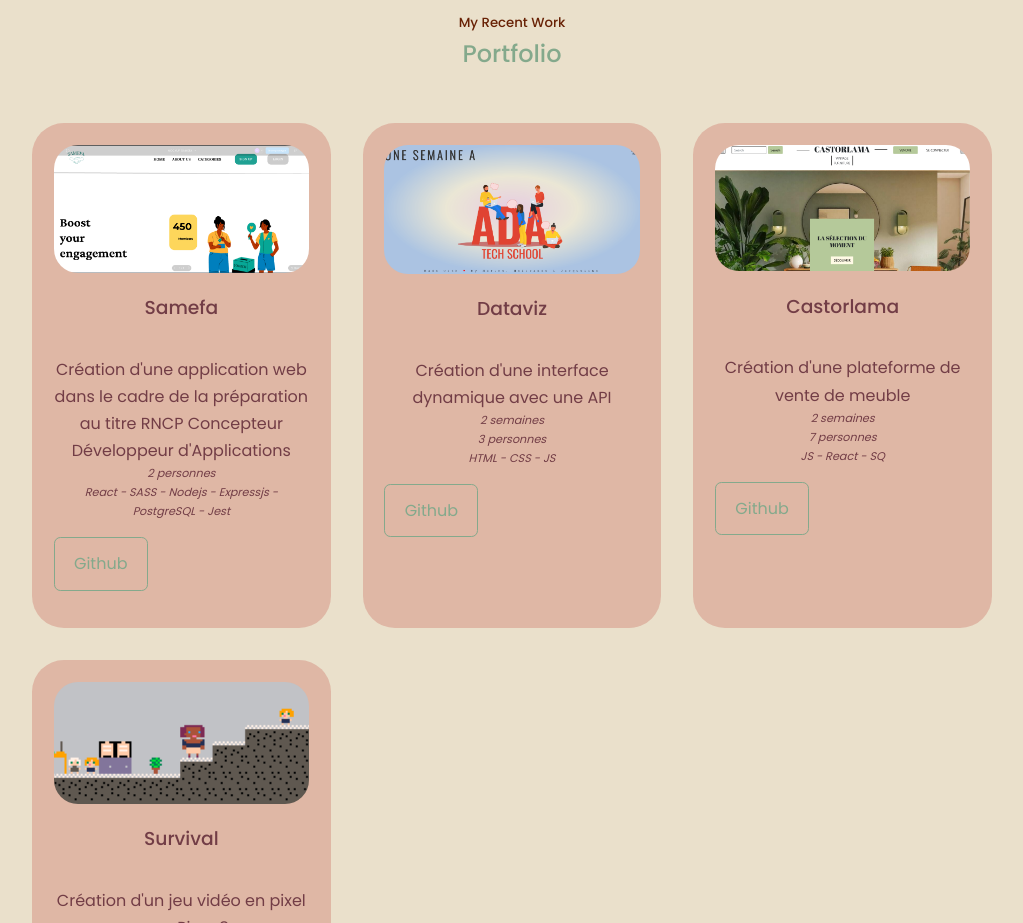
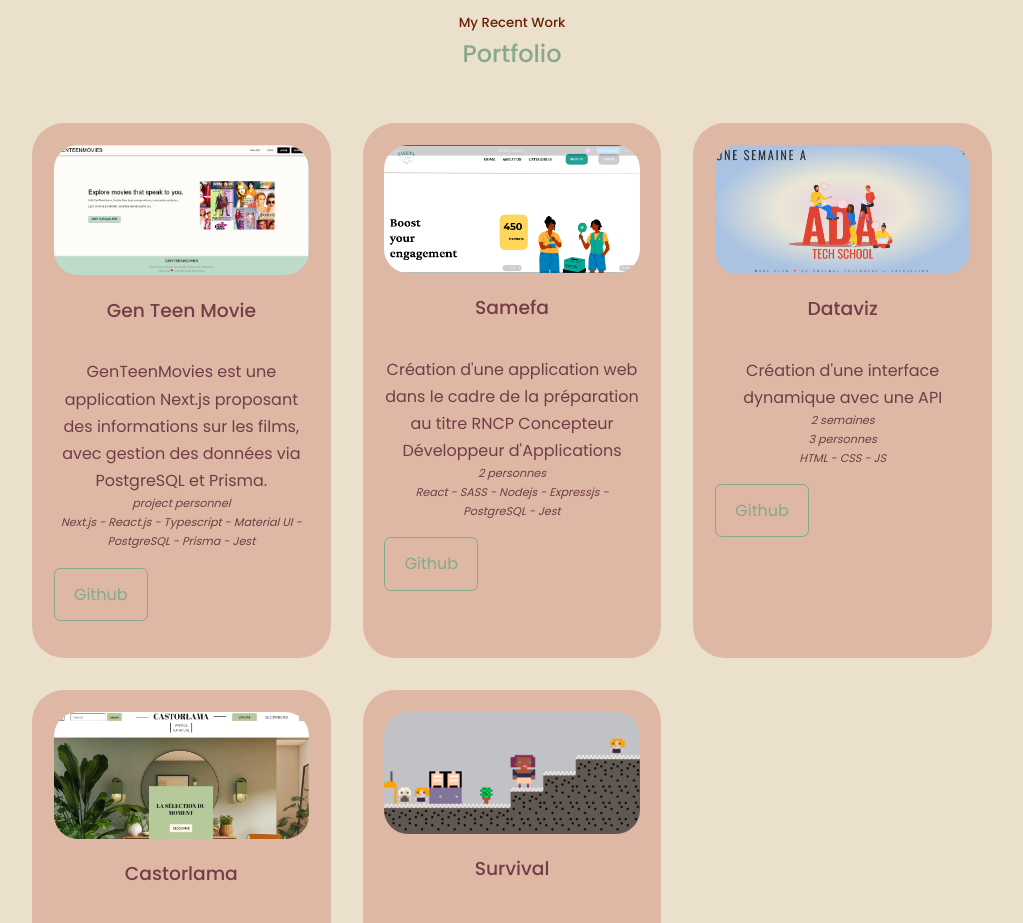
Before and after one commit to Mlisande/portfolio, a React (Create React App) app: page / in a window 1280 px wide. Shown: the part 2880-3803 px from the top of the page, without its empty margins (128-1151 px from the left). Built offline with nearby package versions, Linux system fonts and the light colour scheme.

Commit message:
add new project in portfolio

```diff
--- a/src/components/portfolio/Portfolio.jsx
+++ b/src/components/portfolio/Portfolio.jsx
@@ -4,6 +4,7 @@ import IMG1 from '../../assets/Dataviz.png'
 import IMG2 from '../../assets/castorlama.png'
 import IMG3 from '../../assets/pico8.png'
 import IMG4 from '../../assets/samefa.png'
+import IMG5 from '../../assets/GTM.png'
 
 
 const portfolio = () => {
@@ -12,6 +13,19 @@ const portfolio = () => {
       <h5>My Recent Work</h5>
       <h2>Portfolio</h2>
       <div className="container portfolio__container">
+      <article className='portfolio__item '>
+          <div className="portfolio__item-image">
+            <img src={IMG5} alt="" />
+          </div>
+          <h3>Gen Teen Movie</h3>
+          <p>GenTeenMovies est une application Next.js proposant des informations sur les films, avec gestion des données via PostgreSQL et Prisma.  </p>
+          <p className='portfolio__item-p'>project personnel </p>
+          <p className='portfolio__item-p'>Next.js - React.js - Typescript - Material UI - PostgreSQL - Prisma - Jest</p>
+          <div className="portfolio__item-cta">
+          <a href="https://github.com/Mlisande/GenTeenMovies" className='btn' target='_blank' rel="noreferrer noopener">Github</a>
+          </div>
+        </article>
+
       <article className='portfolio__item '>
           <div className="portfolio__item-image">
             <img src={IMG4} alt="" />
```
Also changed, not shown: src/assets/GTM.png (added).
